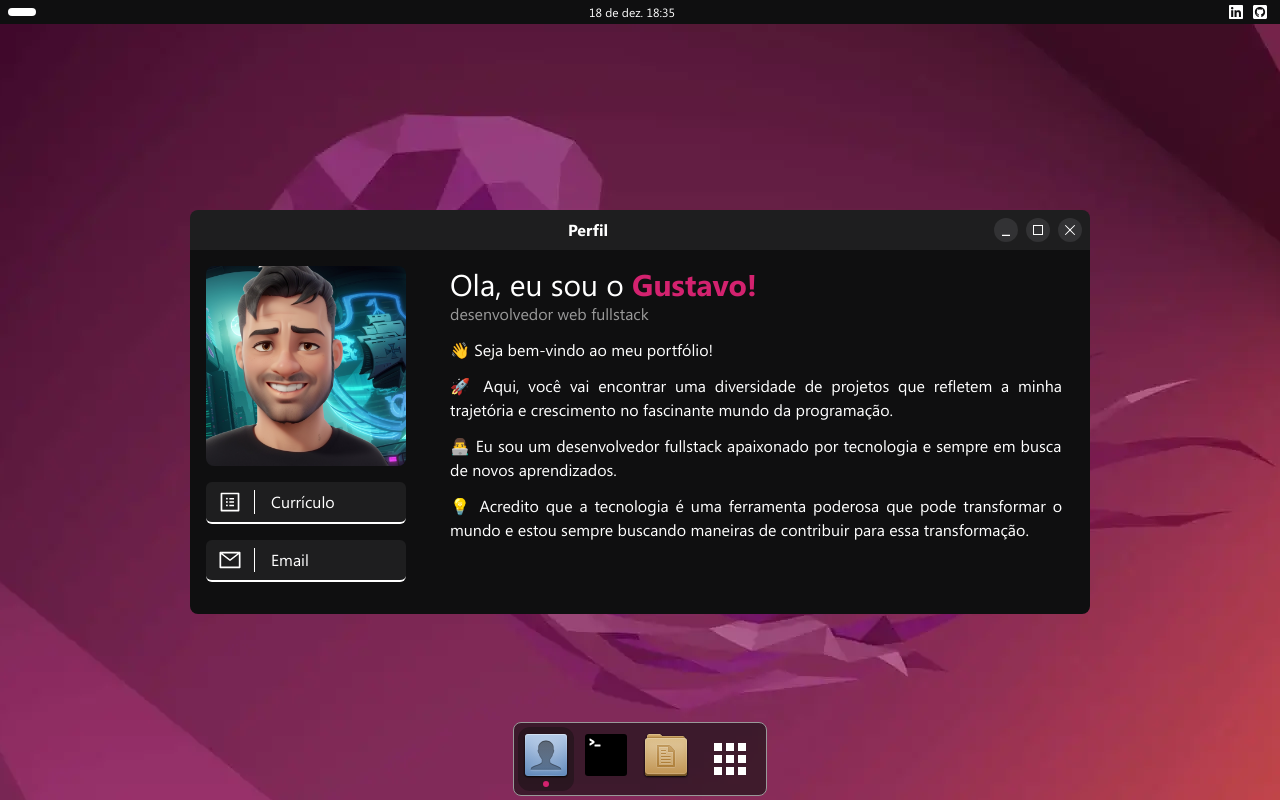
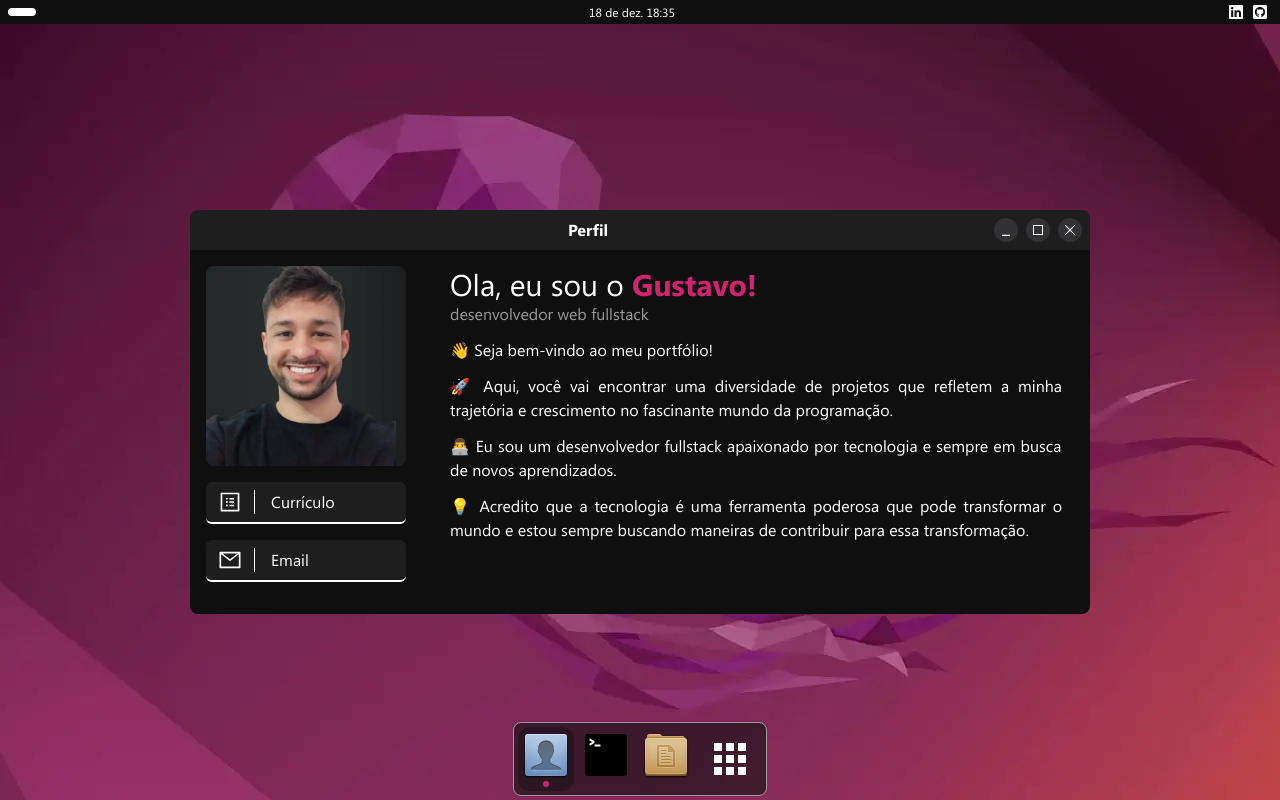
Before and after one commit to gstvcampos/portfolio, a Next.js app: page / in a window 1280 px wide. Built offline with nearby package versions, Linux system fonts and the light colour scheme.

Commit message:
feat: photo

```diff
--- a/src/app/page.tsx
+++ b/src/app/page.tsx
@@ -11,7 +11,7 @@ export default async function Home() {
           <Image
             className="inline-block rounded-lg"
             priority={true}
-            src="/photo.png"
+            src="/photo.webp"
             width={200}
             height={200}
             alt={'Imagem do autor'}
```
Also changed, not shown: public/photo.png (deleted), public/photo.webp (added).
